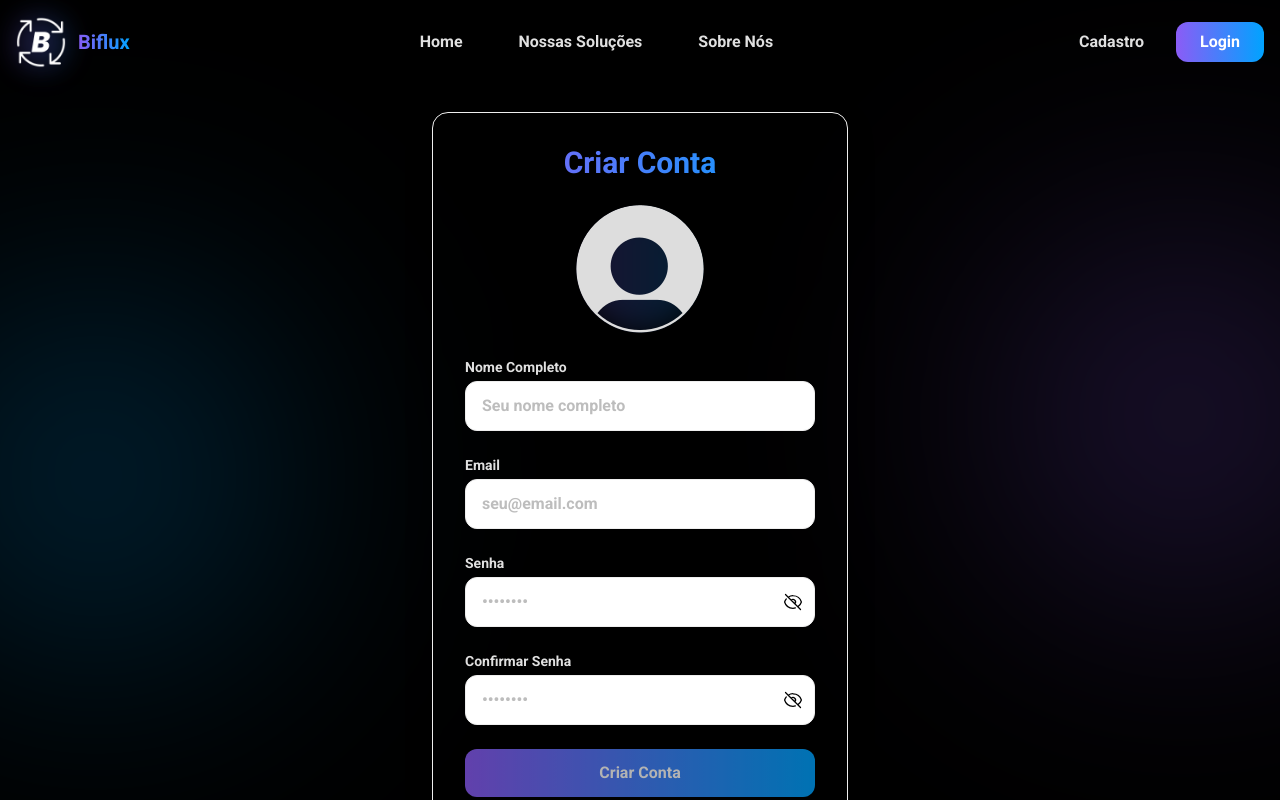
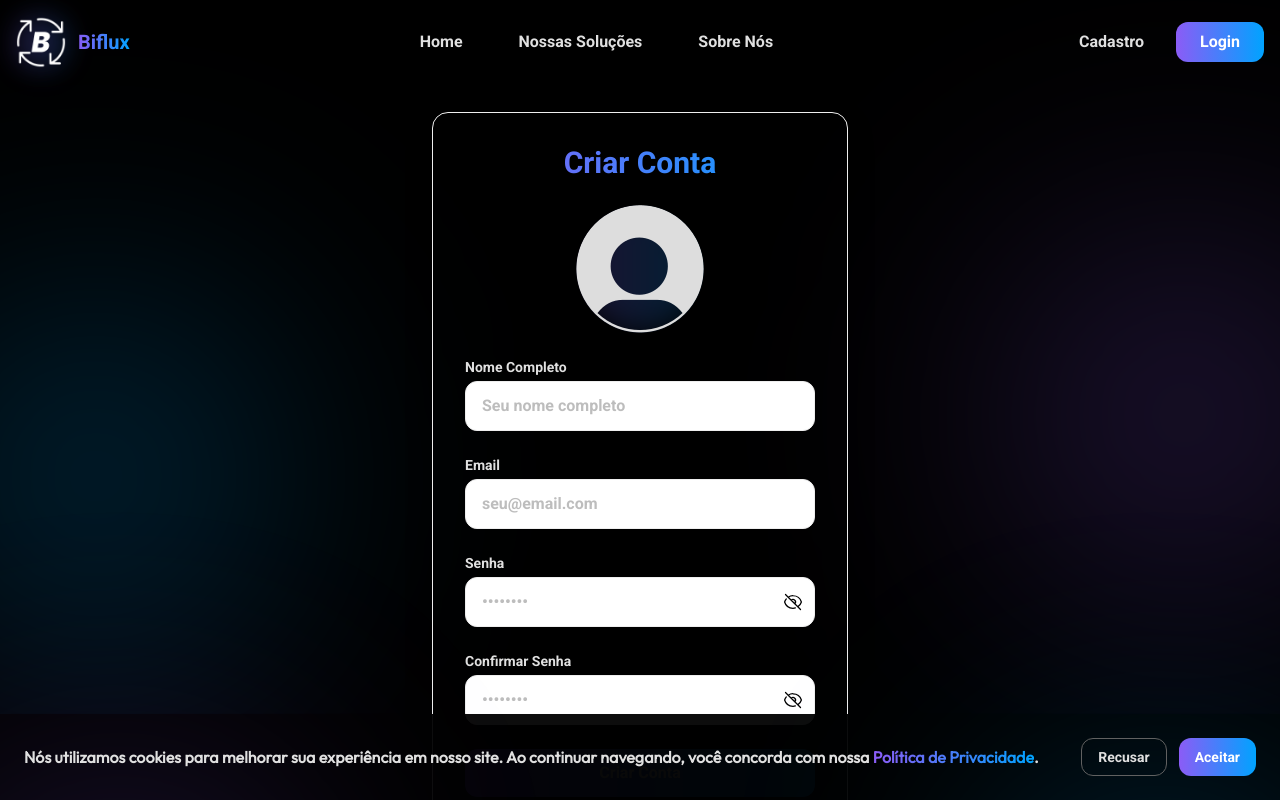
Before and after one commit to mkmuniz/Biflux, a Next.js app in the folder front/: page /sign-up in a window 1280 px wide. Shown: the top 800 px of the page. Built offline with nearby package versions, Linux system fonts and the light colour scheme; no server answers.

Commit message:
feat: cookie consent popup

```diff
--- a/front/package.json
+++ b/front/package.json
@@ -20,7 +20,9 @@
     "@tanstack/react-query": "^5.14.6",
     "@tanstack/react-query-devtools": "^5.14.6",
     "@tanstack/react-query-next-experimental": "^5.14.6",
+    "@types/js-cookie": "^3.0.6",
     "chart.js": "^4.4.3",
+    "js-cookie": "^3.0.5",
     "next": "14.0.4",
     "next-auth": "^4.24.5",
     "react": "^18",
--- a/front/src/app/layout.tsx
+++ b/front/src/app/layout.tsx
@@ -1,5 +1,6 @@
 import TanstackProvider from '@/providers/TanStackProvider';
 import NextAuthSessionProvider from '@/providers/sessionProvider';
+import CookieConsent from '@/components/PopUps/CookieConsent';
 
 import type { Metadata } from 'next';
 
@@ -32,6 +33,7 @@ export default function RootLayout({
             {children}
           </TanstackProvider>
         </NextAuthSessionProvider>
+        <CookieConsent />
       </body>
     </html>
   )
--- /dev/null
+++ b/front/src/components/PopUps/CookieConsent.tsx
@@ -0,0 +1,64 @@
+'use client';
+
+import React from 'react';
+import { useState, useEffect } from 'react';
+import Cookies from 'js-cookie';
+
+const CookieConsent = () => {
+  const [showBanner, setShowBanner] = useState(false);
+  const [isVisible, setIsVisible] = useState(false);
+
+  useEffect(() => {
+    const consent = Cookies.get('cookie-consent');
+    if (!consent) {
+      setShowBanner(true);
+      setTimeout(() => setIsVisible(true), 100);
+    }
+  }, []);
+
+  const handleCookieChoice = (choice: 'accepted' | 'declined') => {
+    setIsVisible(false);
+    setTimeout(() => {
+      Cookies.set('cookie-consent', choice, { expires: 365 });
+      setShowBanner(false);
+    }, 500);
+  };
+
+  if (!showBanner) return null;
+
+  return (
+    <div className={`fixed bottom-0 left-0 right-0 bg-black/95 shadow-lg p-4 md:p-6 z-50 transition-all duration-500 ease-in-out ${isVisible ? 'translate-y-0 opacity-100' : 'translate-y-full opacity-0'}`}>
+      <div className="relative">
+        <div className="absolute top-1/2 -left-24 w-96 h-96 bg-[#8B5CF6]/20 rounded-full blur-[128px]"></div>
+        <div className="absolute top-1/2 -right-24 w-96 h-96 bg-[#00A3FF]/20 rounded-full blur-[128px]"></div>
+
+        <div className="max-w-screen-xl mx-auto flex flex-col md:flex-row items-center justify-between gap-4 relative">
+          <div className="text-gray-300 text-sm md:text-base font-outfit">
+            Nós utilizamos cookies para melhorar sua experiência em nosso site.
+            Ao continuar navegando, você concorda com nossa{' '}
+            <a href="/politica-privacidade" className="bg-gradient-to-r from-[#8B5CF6] to-[#00A3FF] bg-clip-text text-transparent hover:underline">
+              Política de Privacidade
+            </a>
+            .
+          </div>
+          <div className="flex gap-3">
+            <button
+              onClick={() => handleCookieChoice('declined')}
+              className="px-4 py-2 text-sm font-medium text-gray-300 border border-gray-700 rounded-xl hover:bg-gray-800 transition-all duration-300"
+            >
+              Recusar
+            </button>
+            <button
+              onClick={() => handleCookieChoice('accepted')}
+              className="px-4 py-2 text-sm font-medium text-white bg-gradient-to-r from-[#8B5CF6] to-[#00A3FF] rounded-xl transition-all duration-300 hover:shadow-[0_0_20px_rgba(139,92,246,0.3)] hover:scale-105"
+            >
+              Aceitar
+            </button>
+          </div>
+        </div>
+      </div>
+    </div>
+  );
+};
+
+export default CookieConsent;
```
Also changed, not shown: 1 other file (tests, documents, lock files or other folders).
